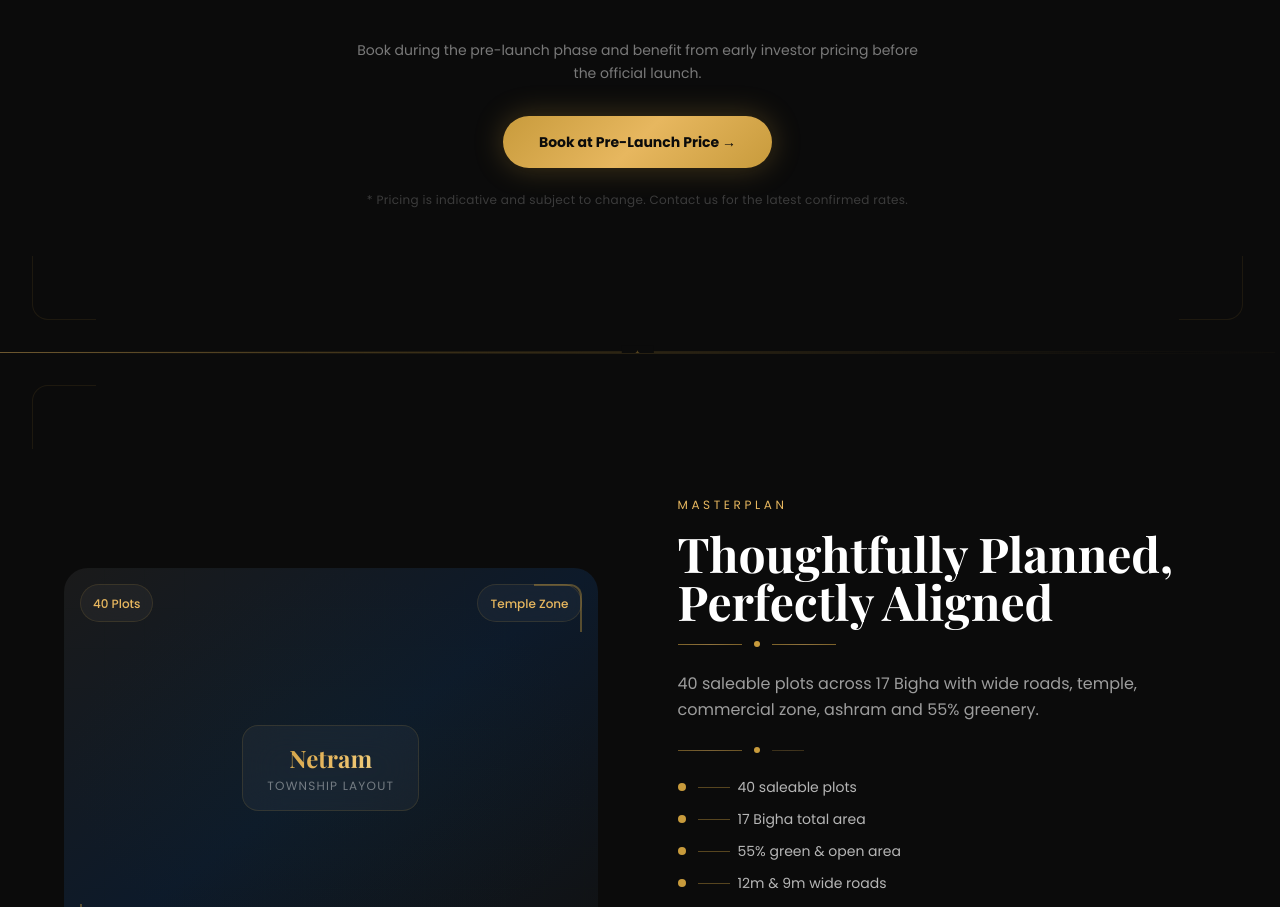
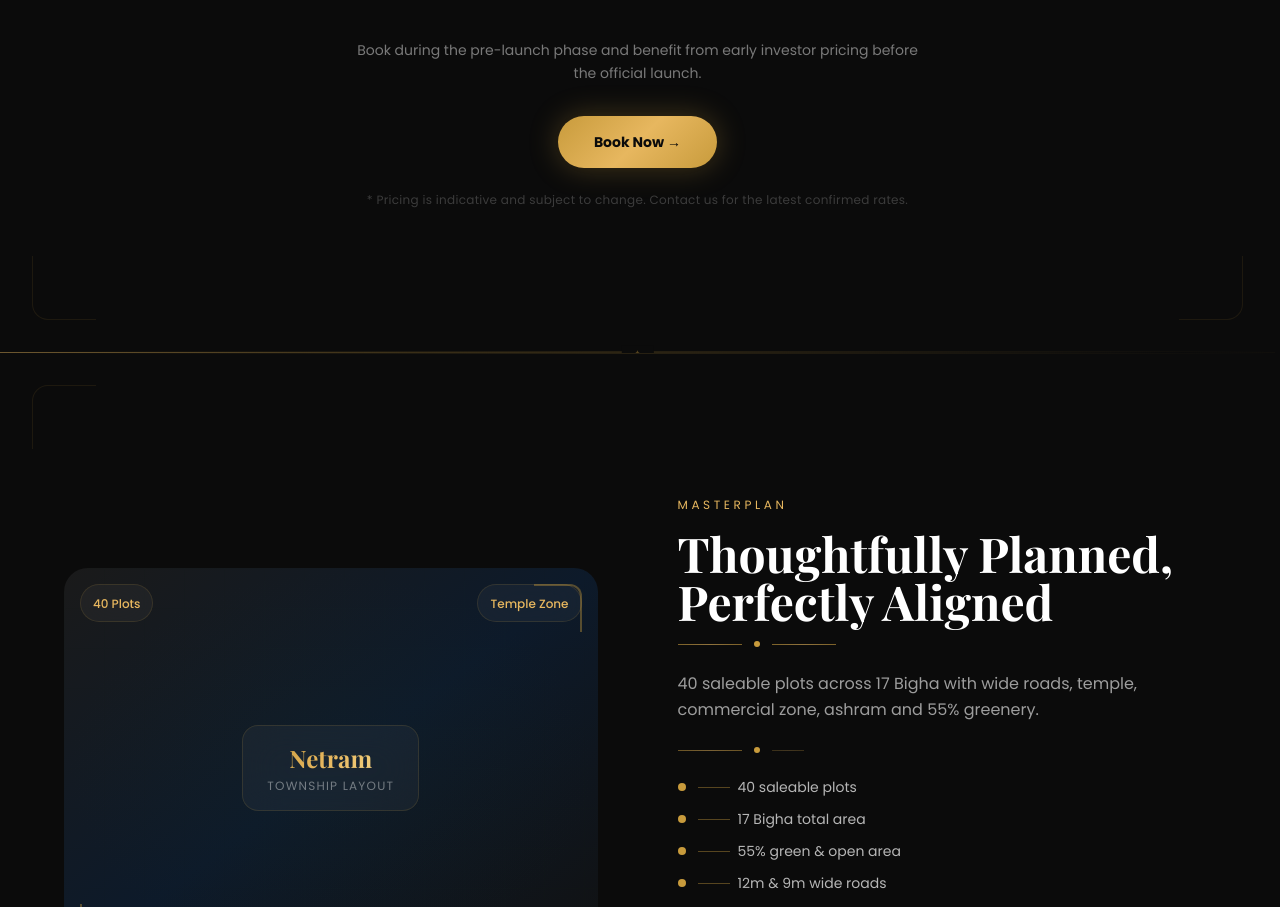
Before and after one commit to manishaanand092/netramrealestate, a React (Vite) app: page / in a window 1280 px wide. Shown: the part 8056-8963 px from the top of the page. Built offline with nearby package versions, Linux system fonts and the light colour scheme; a web font is replaced by a local one.

Commit message:
Update pricing CTA button text to Book Now

```diff
--- a/src/components/sections/PricingSection.jsx
+++ b/src/components/sections/PricingSection.jsx
@@ -210,7 +210,7 @@ export default function PricingSection() {
             whileTap={{ scale: 0.97 }}
             className="px-9 py-4 bg-gold-gradient text-charcoal-900 font-body font-bold text-sm rounded-full shadow-gold transition-all duration-300"
           >
-            Book at Pre-Launch Price →
+            Book Now →
           </motion.a>
         </motion.div>
 
```
